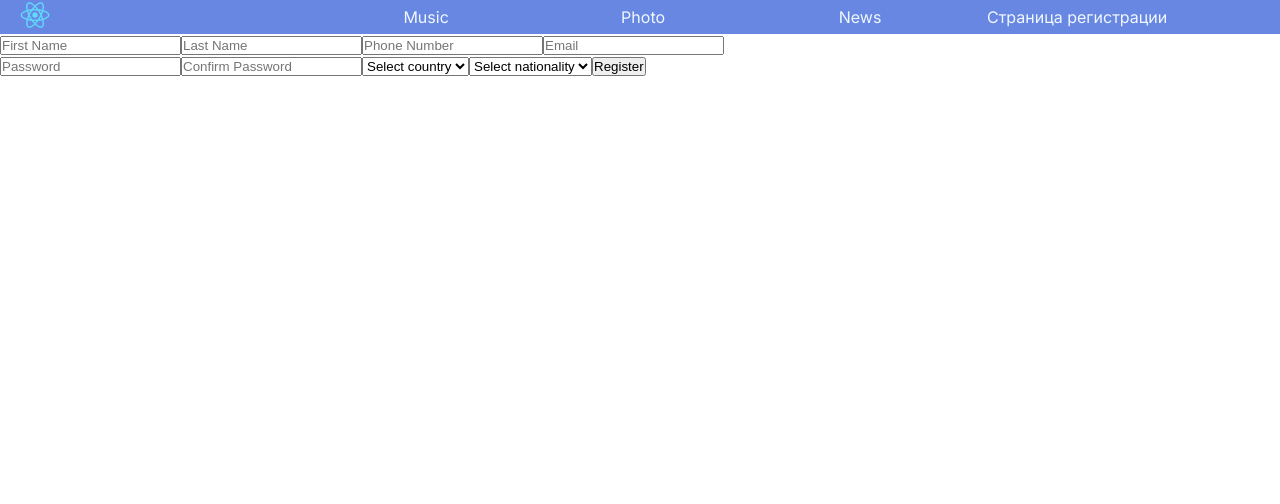
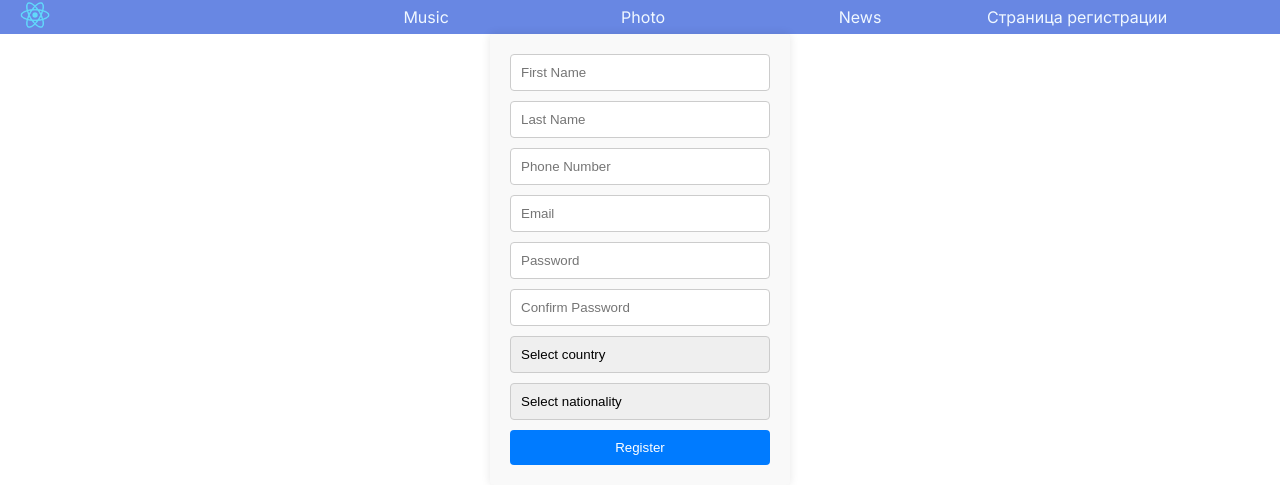
Before and after one commit to rapaxa/social, a Next.js app: page /author/registration in a window 1280 px wide. Shown: the top 504 px of the page. Built offline with nearby package versions, Linux system fonts and the light colour scheme.

Commit message:
'Author'

```diff
--- a/src/app/author/login/login.module.css
+++ b/src/app/author/login/login.module.css
@@ -0,0 +1,46 @@
+.form_window {
+    width: 300px;
+    margin: 0 auto;
+    padding: 20px;
+    background-color: #f9f9f9;
+    border-radius: 4px;
+    box-shadow: 0 0 10px rgba(0, 0, 0, 0.1);
+}
+
+.form_window input {
+    display: block;
+    width: 100%;
+    margin-bottom: 10px;
+    padding: 10px;
+    border-radius: 4px;
+    border: 1px solid #ccc;
+}
+
+.form_window button {
+    display: block;
+    width: 100%;
+    padding: 10px;
+    border: none;
+    border-radius: 4px;
+    background-color: #007BFF;
+    color: white;
+    cursor: pointer;
+}
+
+.form_window button:hover {
+    background-color: #0056b3;
+}
+
+.form_window p {
+    color: red;
+    font-size: 12px;
+}
+.form_window select {
+    display: block;
+    width: 100%;
+    margin-bottom: 10px;
+    padding: 10px;
+    border-radius: 4px;
+    border: 1px solid #ccc;
+    appearance: none; /* это скрывает стандартный вид выпадающего списка в некоторых браузерах */
+}
--- a/src/app/author/registration/page.tsx
+++ b/src/app/author/registration/page.tsx
@@ -5,7 +5,7 @@ import * as yup from 'yup';
 import { createUserWithEmailAndPassword } from 'firebase/auth';
 import { auth,firestore } from '@/firebase/firebase'; // Импортируем auth из вашего файла конфигурации Firebase
 import { doc, setDoc } from 'firebase/firestore';
-
+import style from "../login/login.module.css"
 
 interface IFormIn {
     firstName: string;
@@ -72,7 +72,7 @@ export default function Register() {
     };
 
     return (
-        <form onSubmit={handleSubmit(onSubmit)}>
+        <form className={style.form_window} onSubmit={handleSubmit(onSubmit)}>
             <input {...register("firstName")} placeholder="First Name" />
             {errors.firstName && <p>{errors.firstName.message}</p>}
 
--- a/src/app/layout.tsx
+++ b/src/app/layout.tsx
@@ -22,7 +22,7 @@ export default function RootLayout({
     <html lang="en">
       <body className={inter.className}>
       <Header/>
-        <main className={styleMain.main}>
+        <main >
             <ReduxProvider>
                 {children}
 
--- a/src/components/Modal/Modal.tsx
+++ b/src/components/Modal/Modal.tsx
@@ -1,5 +1,5 @@
 import { useRouter } from 'next/navigation';
-
+import style from "@/app/author/login/login.module.css"
 interface ModalProps {
     onClose: () => void;
 }
@@ -17,11 +17,11 @@ const Modal: React.FC<ModalProps> = ({ onClose }) => {
     }
 
     return (
-        <>
+        <div className={style.form_window}>
             <div>Ошибка ввода логина или пароля</div>
             <button onClick={handleClose}>Попробывать ещё раз</button>
             <button onClick={handleRegistr}>Регистрация</button>
-        </>
+        </div>
     );
 };
 
--- a/src/redux/slice/users.ts
+++ b/src/redux/slice/users.ts
@@ -12,7 +12,7 @@ export interface IUsers {
 }
 
 const initialState: IUsers = {
-    firstName: 'ç',
+    firstName: '',
     lastName: '',
     phone: '',
     national: '',
```
Also changed, not shown: src/app/[yourPage]/page.tsx (+19 -3 lines), src/app/author/login/page.tsx (+17 -17 lines), src/app/author/page.tsx (+10 -6 lines).
